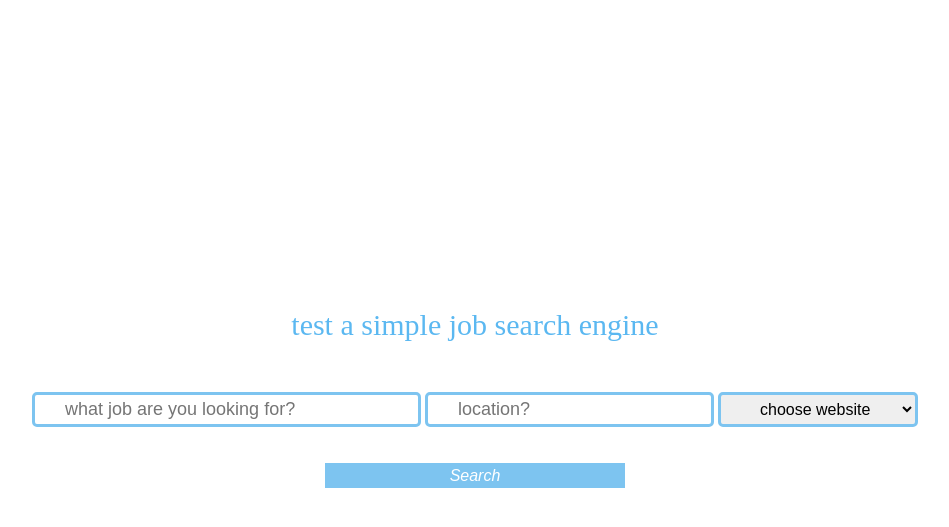
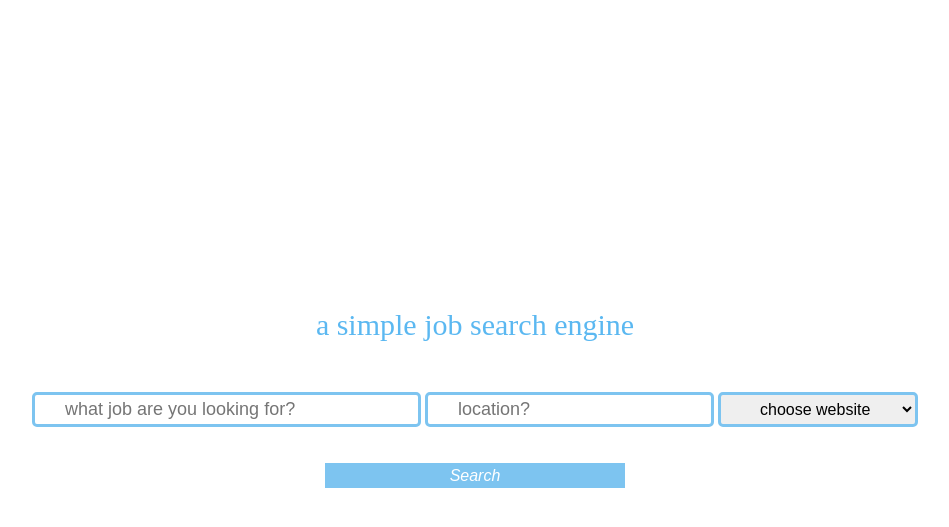
Before and after one commit to georgioshuang/simplesearch, a Django app: page / in a window 1280 px wide. Shown: the top 527 px of the page, without its empty margins (165-1114 px from the left). Run offline with Django 3.2, Linux system fonts and the light colour scheme.

Commit message:
Revert "test homepage"

```diff
--- a/engine/templates/engine/home.html
+++ b/engine/templates/engine/home.html
@@ -18,7 +18,7 @@
 <body>
 
 <div class="site_title">
-    <a style = "text-decoration: none; color: rgb(91, 184, 241); font-size: 30px;" href="/">test a simple job search engine</a>
+    <a style = "text-decoration: none; color: rgb(91, 184, 241); font-size: 30px;" href="/">a simple job search engine</a>
 </div>
 
 <div class="form">
```
